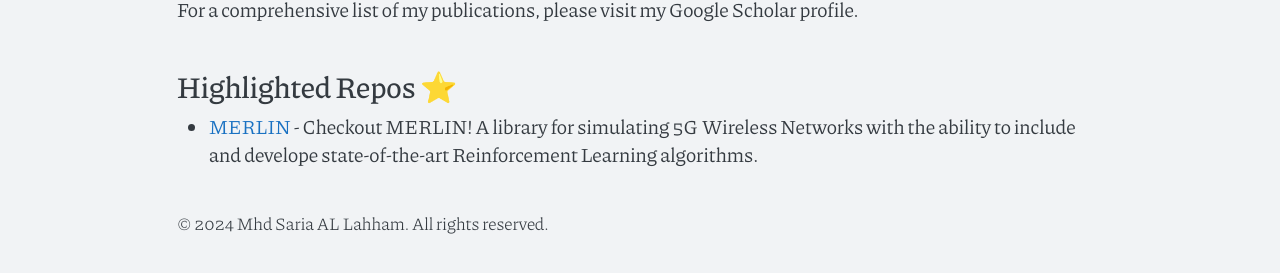
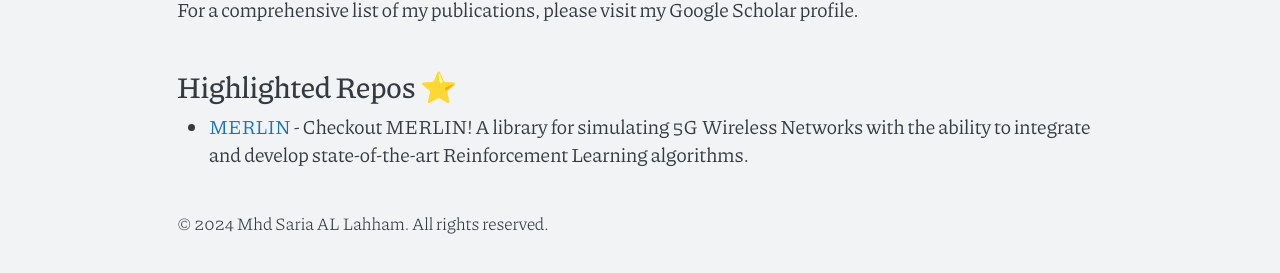
Before and after one commit to saria-lh/saria-lh.github.io, a Jekyll site: the page built from index.md, in a window 1280 px wide. Shown: the part 1311-1584 px from the top of the page. Built offline with Jekyll 4.4.1, drawn with Linux system fonts in a browser that asks for light colours.

Commit message:
Update index.md

```diff
--- a/index.md
+++ b/index.md
@@ -12,4 +12,4 @@ For a comprehensive list of my publications, please visit my Google Scholar prof
 
 # Highlighted Repos ⭐
 
-- [MERLIN](https://github.com/saria-lh/MERLIN) - Checkout MERLIN! A library for simulating 5G Wireless Networks with the ability to include and develope state-of-the-art Reinforcement Learning algorithms.
+- [MERLIN](https://github.com/saria-lh/MERLIN) - Checkout MERLIN! A library for simulating 5G Wireless Networks with the ability to integrate and develop state-of-the-art Reinforcement Learning algorithms.
```
